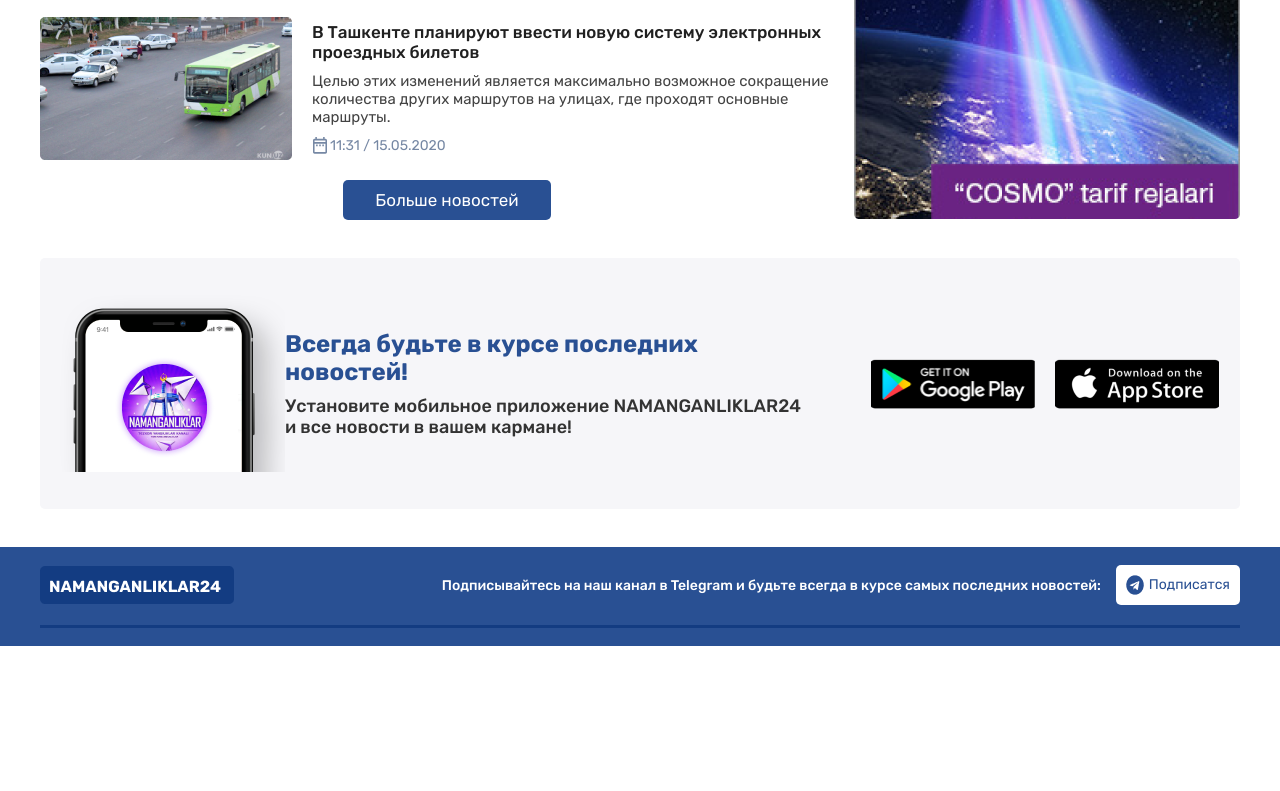
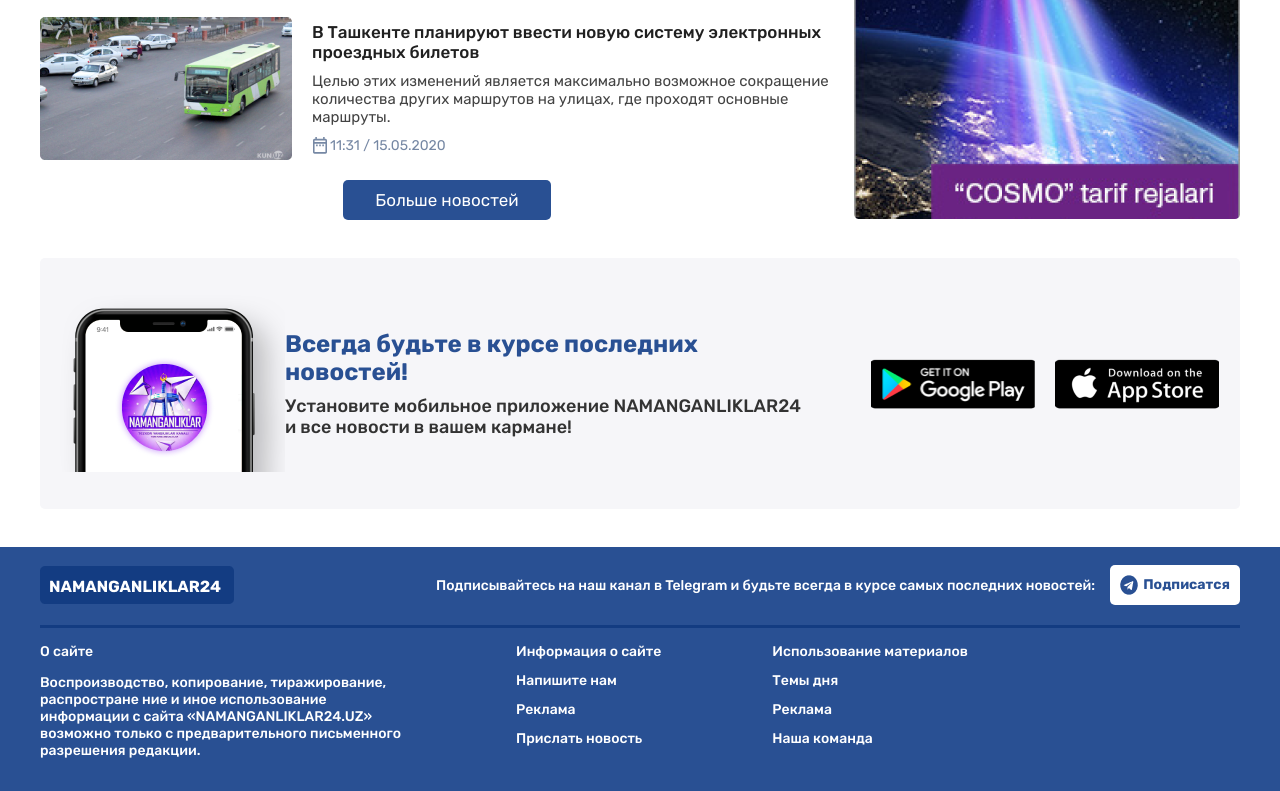
Before and after one commit to Ulugbek-Mominjonov/namanganliklar24-home, a plain HTML site: page index.html in a window 1280 px wide. Shown: the part 2121-2912 px from the top of the page. Before the commit the page ends 2767 px from the top, so only its background shows below. Drawn offline with Linux system fonts and the light colour scheme.

Commit message:
footer-about-site

```diff
--- a/index.html
+++ b/index.html
@@ -408,6 +408,33 @@
             <button class="footer-subscribe-button">Подписатся</button>
           </div>
         </section>
+        <section class="footer-about-site">
+          <ul class="footer-list">
+            <li class="about-site">
+              <p>О сайте</p>
+              <p>Воспроизводство, копирование, тиражирование, распростране ние и иное использование информации с сайта «NAMANGANLIKLAR24.UZ» возможно только с предварительного письменного разрешения редакции.
+              </p>
+            </li>
+
+            <li class="notes-site">
+              <ul class="notes-site-list">
+                <li><a href="#">Информация о сайте</a></li>
+                <li><a href="#">Напишите нам</a></li>
+                <li><a href="#">Реклама</a></li>
+                <li><a href="#">Прислать новость</a></li>
+              </ul>
+            </li>
+
+            <li class="team-site">
+              <ul class="notes-site-list">
+                <li><a href="#">Использование материалов</a></li>
+                <li><a href="#">Темы дня</a></li>
+                <li><a href="#">Реклама</a></li>
+                <li><a href="#">Наша команда</a></li>
+              </ul>
+            </li>
+          </ul>
+        </section>
       </div>
     </div>
   </body>
--- a/style/main.css
+++ b/style/main.css
@@ -537,6 +537,7 @@ img{
   align-items: center;
   justify-content: space-between;
   padding-bottom: 20px;
+  margin-bottom: 15px;
   border-bottom: 3px solid #133C82;
 }
 .footer-logo{
@@ -559,9 +560,11 @@ img{
   background: #FFFFFF;
   border: none;
   border-radius: 5px;
+  font-weight: bold;
   font-size: 14px;
   line-height: 17px;
   color: #295093;
+  cursor: pointer;
 }
 .footer-subscribe-button::before{
   display: inline-block;
@@ -572,3 +575,38 @@ img{
   vertical-align: middle;
   background-image: url("../images/cib_telegram.png");
 }
+/* footer-list */
+.footer-list{
+  display: flex;
+  flex-wrap: wrap;
+  padding: 0;
+  margin: 0;
+  list-style: none;
+  font-size: 14px;
+  line-height: 17px;
+  color: #FFFFFF;
+}
+.about-site{
+  width: 365px;
+  margin-right: 111px;
+}
+.about-site p{
+  margin-top: 0;
+}
+.notes-site{
+  margin-right: 111px;
+}
+.notes-site-list{
+  margin: 0;
+  padding: 0;
+  list-style: none;
+}
+.notes-site-list li{
+  margin-bottom: 12px;
+}
+.notes-site-list a{
+  font-size: 14px;
+  line-height: 17px;
+  color: #FFFFFF;
+  text-decoration: none;
+}
```
